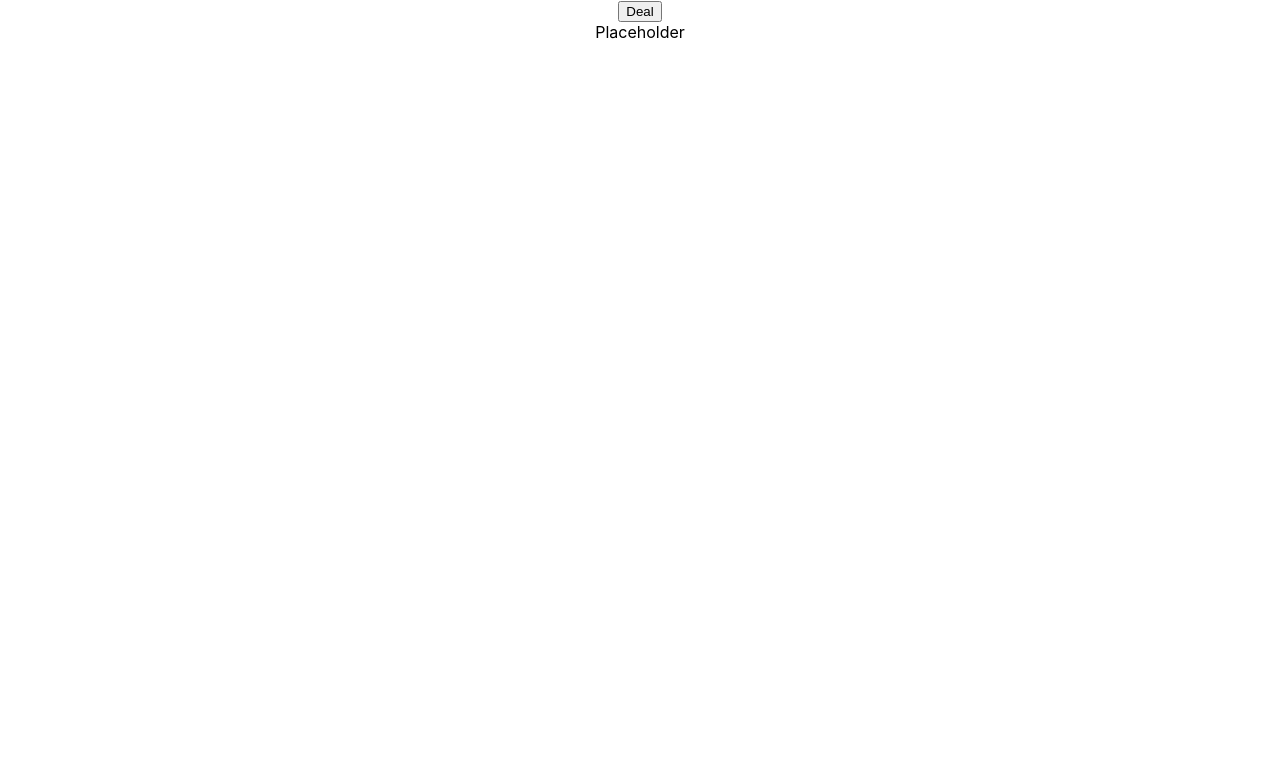
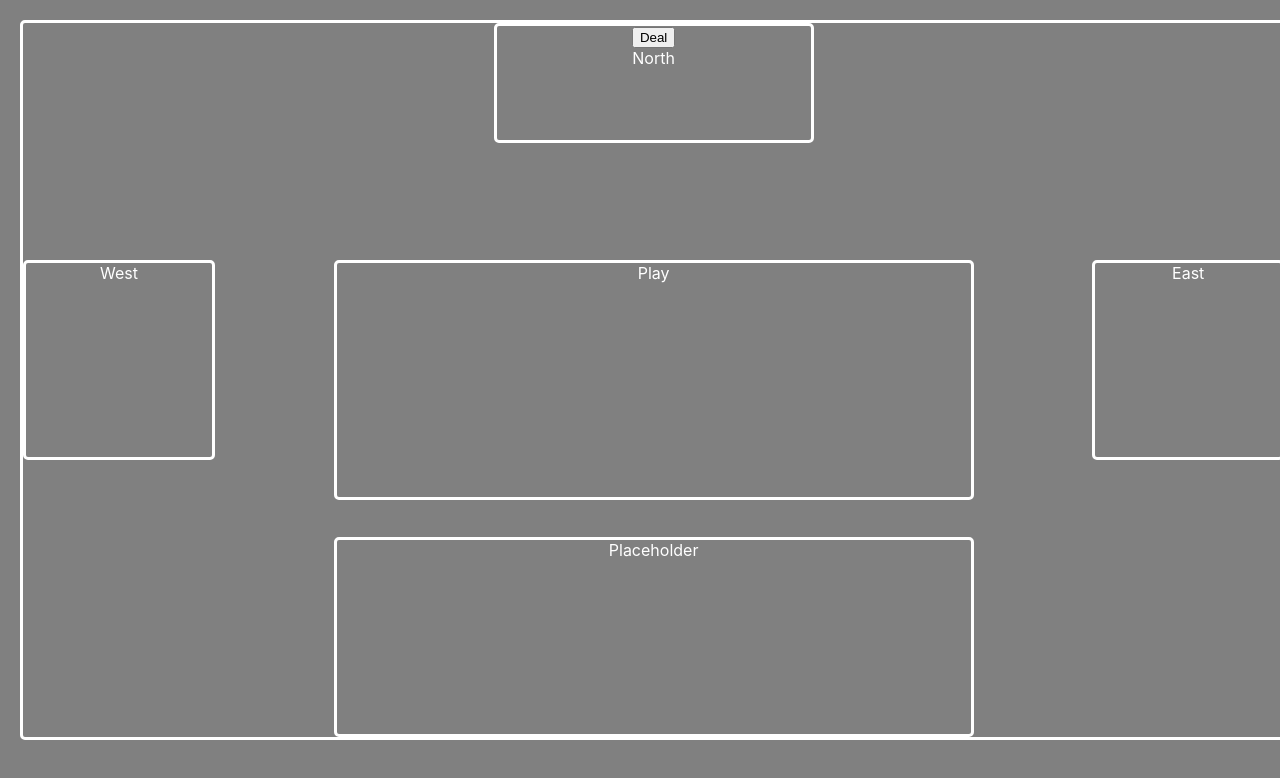
Before and after one commit to mweedman/capstone-one, a React (Create React App) app: page / in a window 1280 px wide. Shown: the top 778 px of the page. Built offline with nearby package versions, Linux system fonts and the light colour scheme.

Commit message:
Barebones styling for table added.

```diff
--- a/src/App.css
+++ b/src/App.css
@@ -1,35 +1,84 @@
+*{
+  box-sizing: border-box;
+}
+
+html{
+  width: 100%;
+  padding: 20px;
+  box-sizing: border-box;
+  margin: auto;
+  display: flex;
+  justify-content: space-evenly;
+  align-content: center;
+  text-align: center;
+  background-color: grey;
+  color: white;
+}
+
 .App {
-  text-align: center;
+  min-width: 99vw;
+  min-height: 90vh;
+}
+
+
+.container {
+  border: 3px solid white;
+  border-radius: 5px;
+  width: 100%;
+  min-height: 90vh;
+  display: flex;
+  flex-direction: column;
+  align-content: center;
+  justify-content: center;
+  margin-left: auto;
+  margin-right: auto;
+  position: relative;
 }
 
 
 
-@media (prefers-reduced-motion: no-preference) {
-  .App-logo {
-    animation: App-logo-spin infinite 20s linear;
-  }
+.top {
+  position: absolute;
+  top: 0px;
+  align-self: center;
 }
 
-.App-header {
-  background-color: #282c34;
-  min-height: 100vh;
+.mid {
   display: flex;
-  flex-direction: column;
-  align-items: center;
-  justify-content: center;
-  font-size: calc(10px + 2vmin);
-  color: white;
+  flex-direction: row;
+  justify-content: space-between;
 }
 
-.App-link {
-  color: #61dafb;
+.bot {
+  position: absolute;
+  bottom: 0px;
+  align-self: center;
 }
 
-@keyframes App-logo-spin {
-  from {
-    transform: rotate(0deg);
-  }
-  to {
-    transform: rotate(360deg);
-  }
+.non-player {
+  border: 3px solid white;
+  border-radius: 5px;
+  height: 25vh;
+  width: 15vw;
 }
+
+.north-hand {
+  border: 3px solid white;
+  border-radius: 5px;
+  height: 15vh;
+  width: 25vw;
+}
+
+.player-hand {
+  border: 3px solid white;
+  border-radius: 5px;
+  height: 25vh;
+  width: 50vw;
+}
+
+.play-field {
+  border: 3px solid white;
+  border-radius: 5px;
+  width: 50vw;
+  height: 30vh;
+}
--- a/src/table/Card.css
+++ b/src/table/Card.css
@@ -1,8 +1,16 @@
 .card {
-  display: inline-block;
   border: 1px solid black;
   border-radius: 5px;
-  height: 200px;
-  width: 100px;
+  height: 100%;
+  width: 5%;
   background-color: white;
+  color: black;
 }
+
+.card-wrapper{
+  overflow: hidden;
+}
+
+.card-wrapper:last-child, .card-wrapper:hover{
+  overflow: visible;
+}
--- a/src/table/Card.js
+++ b/src/table/Card.js
@@ -3,9 +3,11 @@ import './Card.css';
 
 export default function Card(props) {
 return(
-  <div className="card">
-    <span>{props.suit}</span>
-    <span>{props.value}</span>
+  <div className="card-wrapper">
+    <div className="card">
+      <span>{props.suit}</span>
+      <span>{props.value}</span>
+    </div>
   </div>
 )
 }
--- /dev/null
+++ b/src/table/Table-view.css
@@ -0,0 +1,5 @@
+.cards{
+  display: flex;
+  align-content: center;
+  max-width: 35%;
+}
--- a/src/table/Table-view.js
+++ b/src/table/Table-view.js
@@ -33,17 +33,30 @@ class Table extends React.Component {
     if(this.state.dealt === false){
       layout = <div>Placeholder</div>
     } else{
-      layout = this.state.hand.map((card, index) => {
+      layout = <div className ="cards">
+        {this.state.hand.map((card, index) => {
          return <Card key={index}
           suit={card[0]} value={card[1]} />
         })}
+      </div>}
     return(
+      <div className="table container">
+        <div className="non-player north-hand top">
           <div>
             <button onClick={this.clickHandler}>Deal</button>
-        <div>
-          {layout}
           </div>
+        North
         </div>
+
+        <div className="mid">
+          <div className="non-player west-hand">West</div>
+          <div className="play-field">Play</div>
+          <div className="non-player east-hand ">East</div>
+        </div>
+
+        <div className="player-hand south-hand bot">{layout}</div>
+    </div>
+
     )
   };
 }
```
Lines whose indentation alone changed are shown as unchanged.
